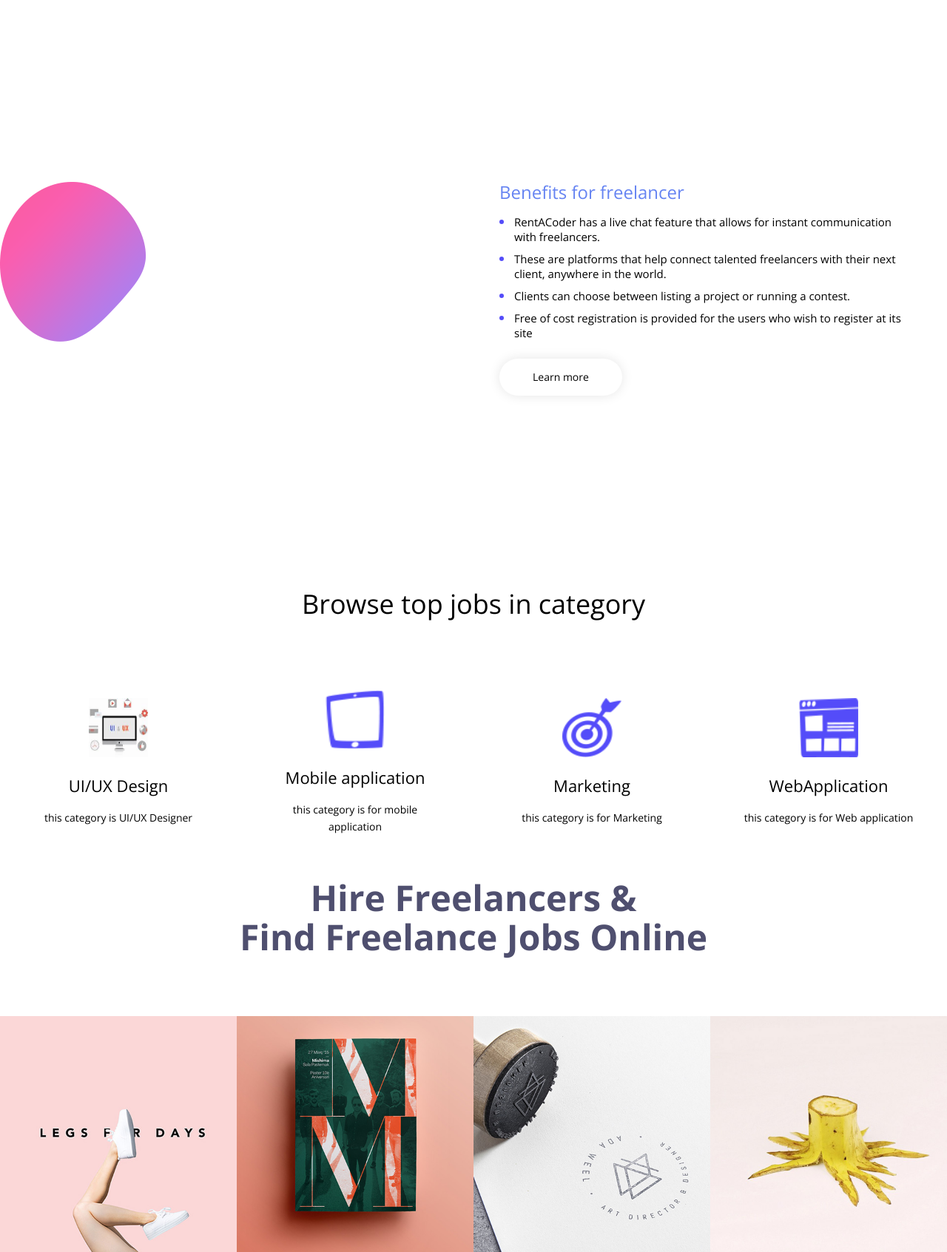
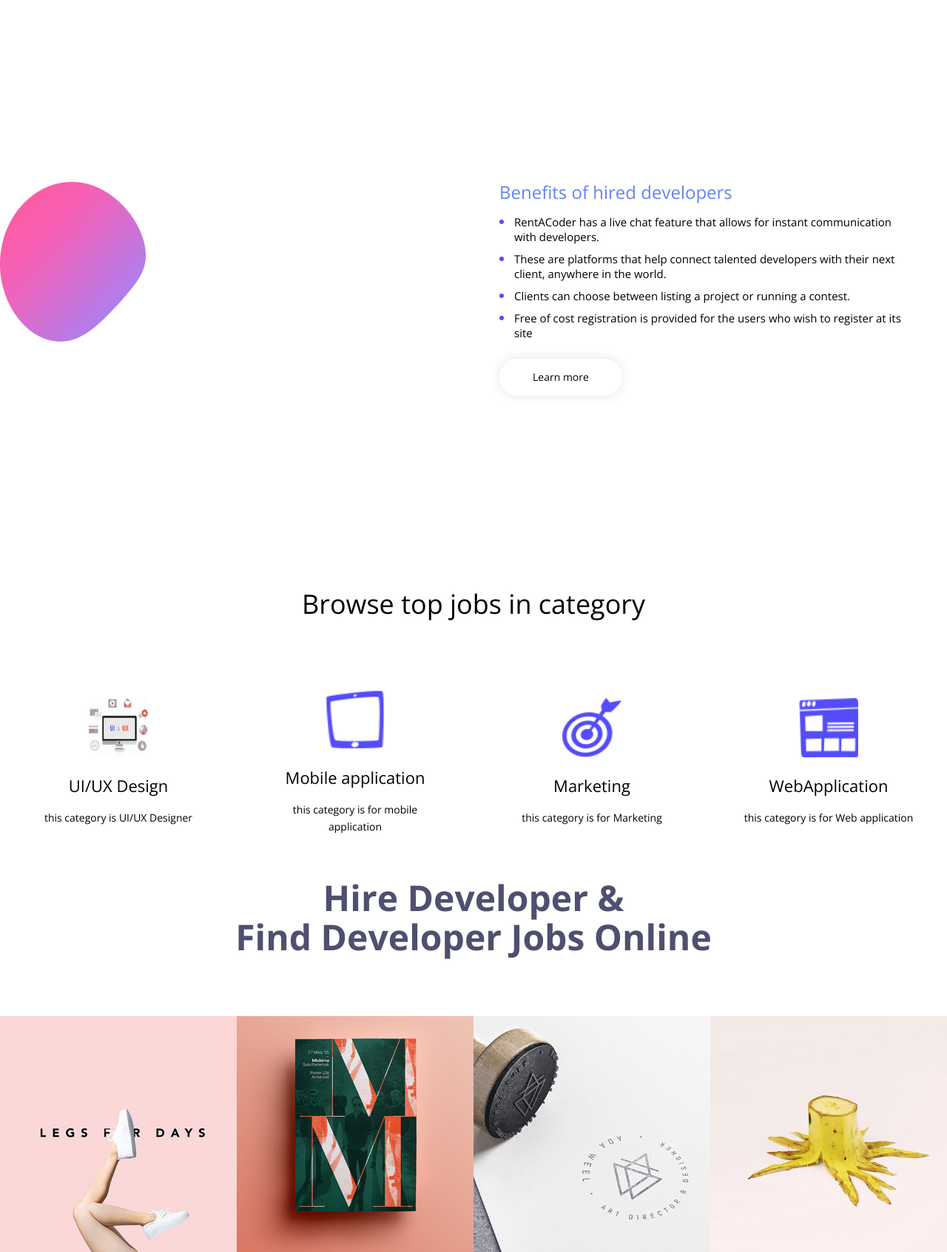
Before and after one commit to DhrutiVarsani/RAC, a Django app: page /core/ in a window 1280 px wide. Shown: the part 2001-3694 px from the top of the page at 74% size. Run offline with Django 3.2, Linux system fonts and the light colour scheme; data comes from the database, SQL or seed files in the repository; some libraries are stand-ins or nearby versions.

Commit message:
layout updated

```diff
--- a/templates/core/benefits.html
+++ b/templates/core/benefits.html
@@ -4,10 +4,10 @@
     <div class="" style="background-image: url('{% static 'img/homepage/home-1/services/1.png' %}');background-repeat:no-repeat;"  >
         <div class="container">
             <div class="ps-section__content">
-                <h5>Benefits for freelancer</h5>
+                <h5>Benefits of hired developers</h5>
                 <ul class="ps-list--dot">
-                    <li style="color: black;">RentACoder has a live chat feature that allows for instant communication with freelancers.</li>
-                    <li style="color: black;">These are platforms that help connect talented freelancers with their next client, anywhere in the world.</li>
+                    <li style="color: black;">RentACoder has a live chat feature that allows for instant communication with developers.</li>
+                    <li style="color: black;">These are platforms that help connect talented developers with their next client, anywhere in the world.</li>
                     <li style="color: black;">Clients can choose between listing a project or running a contest.</li>
                     <li style="color: black;">Free of cost registration is provided for the users who wish to register at its site</li>
                 </ul><a class="ps-btn ps-btn--white ps-btn--shadow" href="{% url 'services:services_index' %}">Learn more</a>
--- a/templates/core/join_us.html
+++ b/templates/core/join_us.html
@@ -2,7 +2,7 @@
 
 <!-- <div class="ps-home-join-us">
   <div class="container">
-    <p>Millions of small businesses use <br /> Freelancer to turn their ideas into reality</p><a
+    <p>Millions of small businesses use <br /> Coders to turn their ideas into reality</p><a
       class="ps-btn ps-btn--gradient" href="{% url 'signup_user:signup_gen' %}">Join R.A.C today</a>
   </div>
 </div> -->
--- a/templates/core/layout.html
+++ b/templates/core/layout.html
@@ -396,7 +396,7 @@
               >
                 <p>
                   Millions of small businesses use <br />
-                  Freelancer to turn their ideas into reality
+                  our developers to turn their ideas into reality
                 </p>
                 <a
                   class="ps-btn ps-btn--gradient"
--- a/templates/core/section_hire_freelancer.html
+++ b/templates/core/section_hire_freelancer.html
@@ -3,7 +3,7 @@
 <div class="ps-section ps-home-hire-freelancer">
     <div class="container">
       <div class="ps-section__header">
-        <h3>Hire Freelancers & <br/> Find Freelance Jobs Online</h3>
+        <h3>Hire Developer & <br/> Find Developer Jobs Online</h3>
 
       </div>
     </div>
--- a/templates/developer_app/developer_job_filter.html
+++ b/templates/developer_app/developer_job_filter.html
@@ -27,7 +27,7 @@
                 </div>
 
             </div>
-            <div class="ps-section__sidebar">
+            <!-- <div class="ps-section__sidebar">
                 <div class="widget widget_profile widget_feature-members">
                     <h3 class="widget-title">Featured Clients</h3>
                     <figure>
@@ -39,7 +39,7 @@
 
                     </figure>
                 </div>
-            </div>
+            </div> -->
         </div>
     </div>
 </div>
--- a/templates/emp_app/emp_job_filter.html
+++ b/templates/emp_app/emp_job_filter.html
@@ -53,7 +53,7 @@
                 </div>
 
             </div>
-            <div class="ps-section__sidebar">
+            <!--<div class="ps-section__sidebar">
 
                 <div class="widget widget_profile widget_feature-members">
                     <h3 class="widget-title">Featured Members</h3>
@@ -66,7 +66,7 @@
 
                     </figure>
                 </div>
-            </div>
+            </div> -->
         </div>
     </div>
 </div>
```
